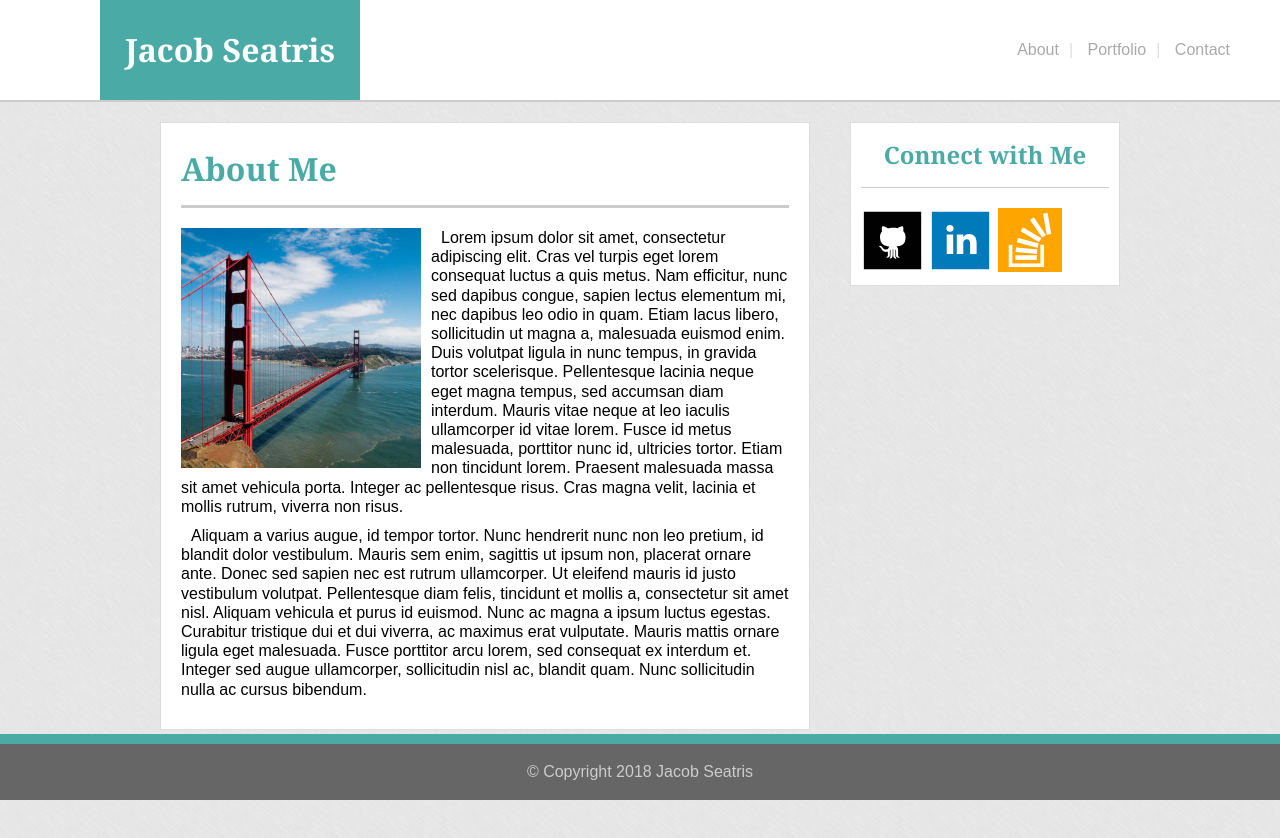
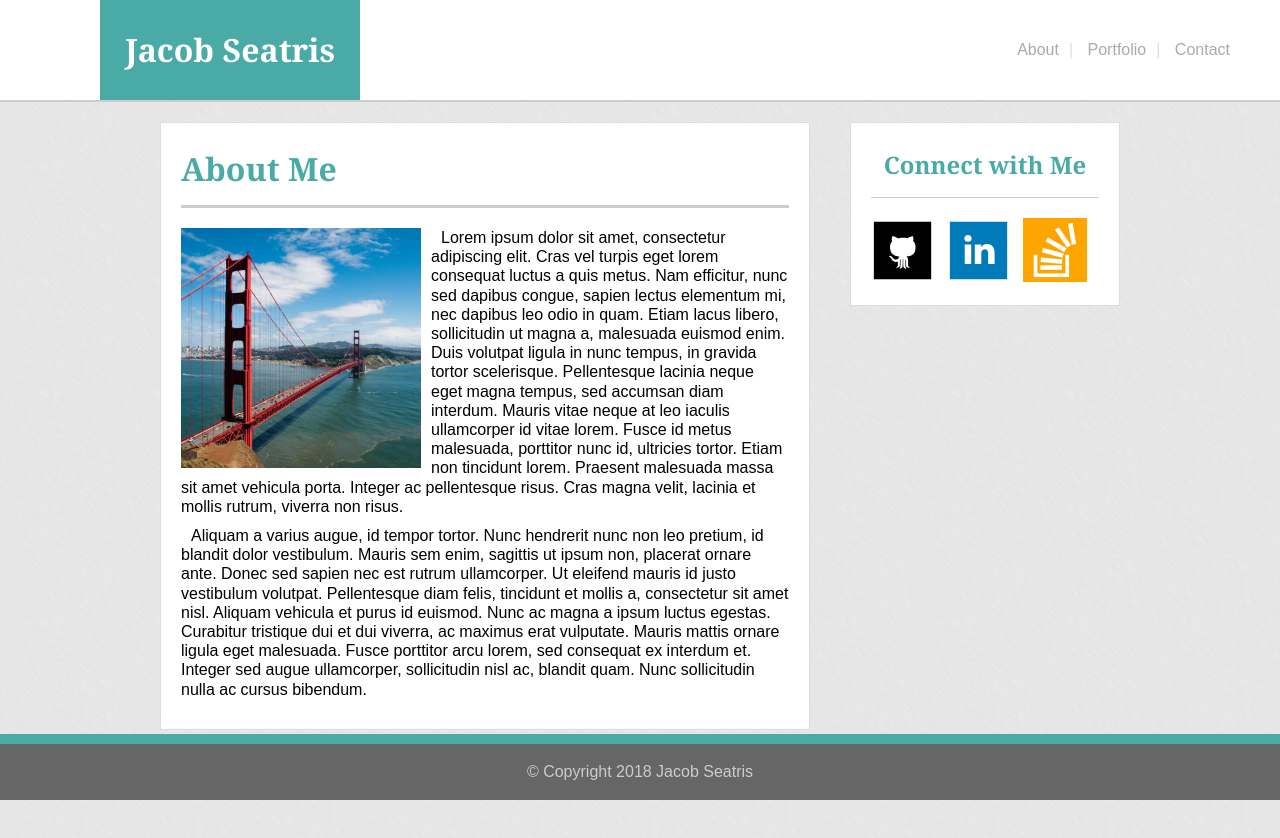
Before and after one commit to jaseat/Basic-Portfolio, a plain HTML site: page index.html in a window 1280 px wide. Drawn offline with Linux system fonts and the light colour scheme.

Commit message:
worked on sidebar

```diff
--- a/assets/css/style.css
+++ b/assets/css/style.css
@@ -59,9 +59,9 @@ p{
 
 #sidebar{
 	background-color: #ffffff;
-	width: 248px;
+	width: 228px;
 	float: right;
-	padding: 10px;
+	padding: 20px;
 	border: 1px solid #dddddd;
 
 }
@@ -74,14 +74,19 @@ p{
 	text-align: center;
 }
 
-#sidebar ul{
+#links{
+}
+
+#links ul{
 	margin: 0;
 	padding: 0;
-	width: auto;
+	display: table;
+	table-layout: fixed;
+	width: 100%;
 }
 
-#sidebar ul li{
-	display: inline;
+#links ul li{
+	display: table-cell;
 }
 
 .sbl{
--- a/index.html
+++ b/index.html
@@ -29,11 +29,13 @@
 		</div>
 		<div id = "sidebar">
 			<h2>Connect with Me</h2>
-			<ul>
-				<li><a href=""><img class = "sbl" src="assets/images/github.svg"></a></li>
-				<li><a href=""><img class = "sbl" src="assets/images/linkedin.svg"></a></li>
-				<li><a href=""><img class = "sbl" src="assets/images/stackoverflow.png"></a></li>
-			</ul>
+			<div id = "links">
+				<ul>
+					<li><a href=""><img class = "sbl" src="assets/images/github.svg"></a></li>
+					<li><a href=""><img class = "sbl" src="assets/images/linkedin.svg"></a></li>
+					<li><a href=""><img class = "sbl" src="assets/images/stackoverflow.png"></a></li>
+				</ul>
+			</div>
 		</div>
 	</div>
 	<div id = "footer">
```
